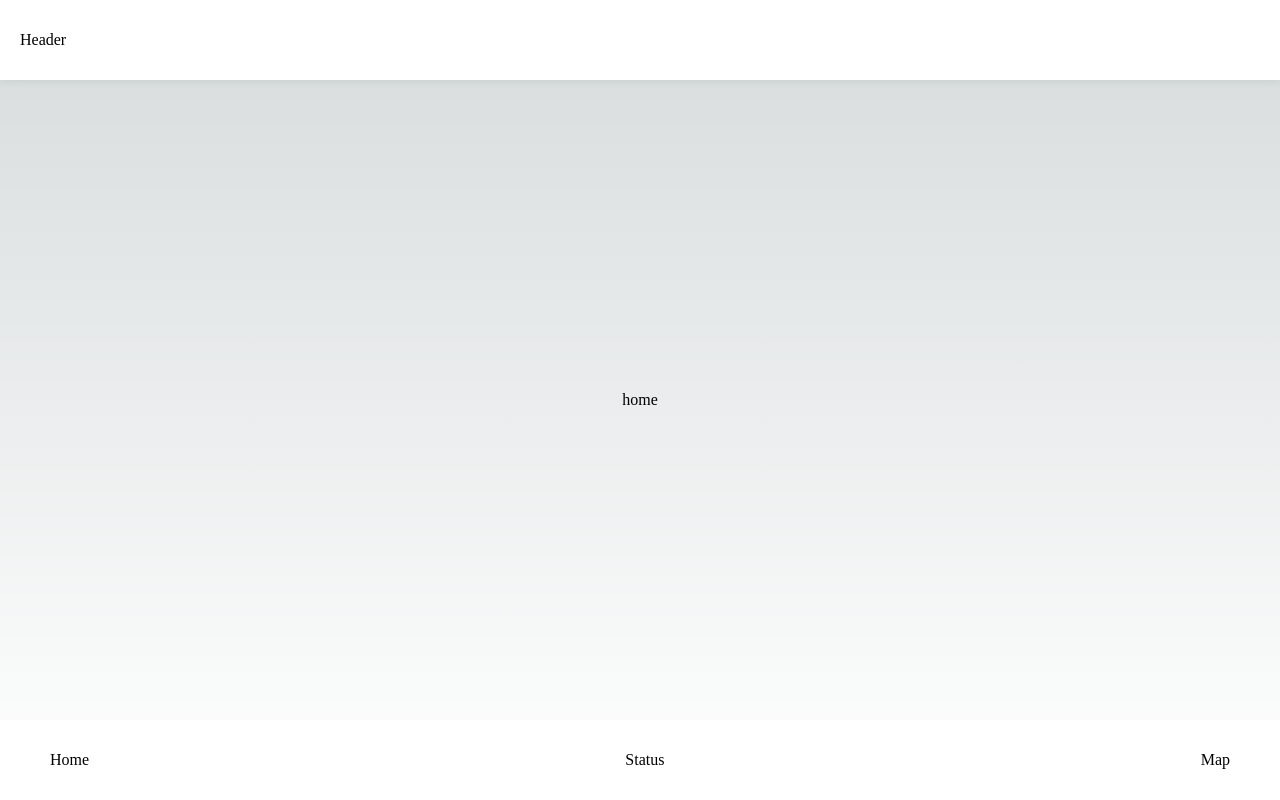
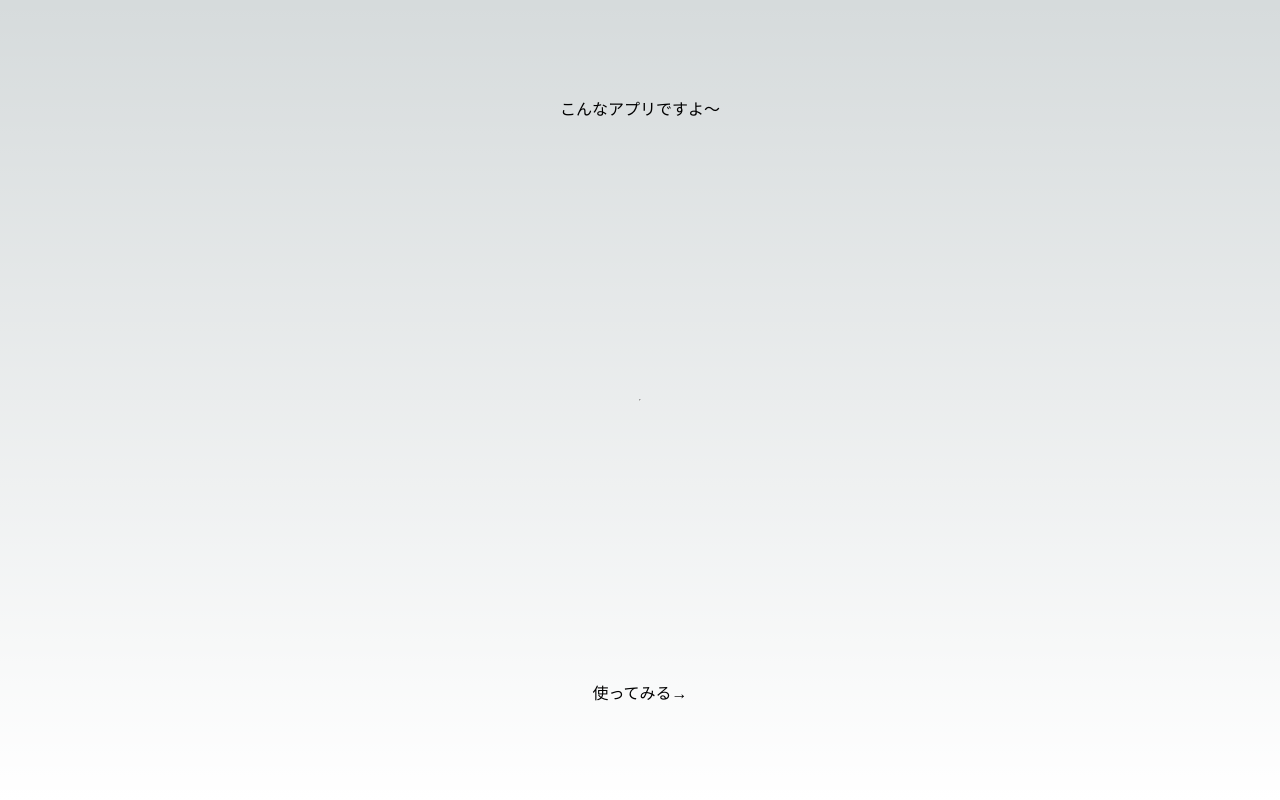
Before and after one commit to QwerTayu/wakaru-hacku2023-app, a Next.js app: page / in a window 1280 px wide. Built offline with nearby package versions, Linux system fonts and the light colour scheme.

Commit message:
🚚 indexページを作成して既存のものをhome.jsに移動

```diff
--- a/src/components/Menu.jsx
+++ b/src/components/Menu.jsx
@@ -4,7 +4,7 @@ import styles from "./Menu.module.css";
 function Menu() {
   return (
     <div className={styles.menu}>
-      <Link href="/">
+      <Link href="home">
         Home
       </Link>
       <Link href="status">
--- a/src/pages/index.js
+++ b/src/pages/index.js
@@ -3,21 +3,17 @@ import { Inter } from 'next/font/google'
 import Header from '@/components/Header'
 import Menu from '@/components/Menu'
 import HomeContent from '@/components/HomeContent'
+import Link from 'next/link'
+import styles from '@/styles/Home.module.css'
 
 const inter = Inter({ subsets: ['latin'] })
 
-export default function Home() {
+export default function Index() {
   return (
-    <>
-    <Head>
-      <title>wakaru | Home</title>
-      <meta name="description" content="Generated by create next app" />
-      <meta name="viewport" content="width=device-width, initial-scale=1" />
-      <link rel="icon" href="/favicon.ico" />
-    </Head>
-    <Header />
-    <HomeContent />
-    <Menu />
-    </>
+    <div className={styles.main}>
+      <div>こんなアプリですよ～</div>
+      <hr />
+      <Link href="home">使ってみる→</Link>
+    </div>
   )
 }
```
Also changed, not shown: src/pages/home.js (added, +23 -0 lines).
